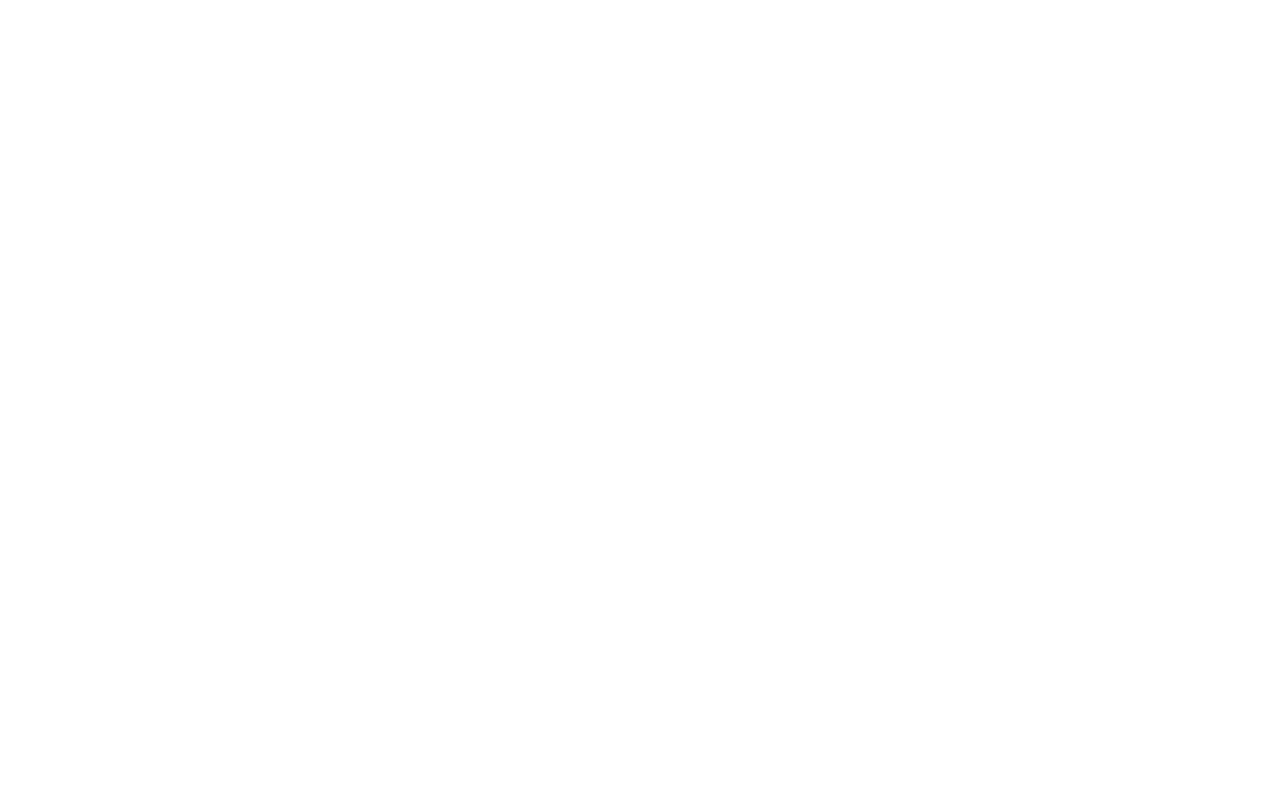
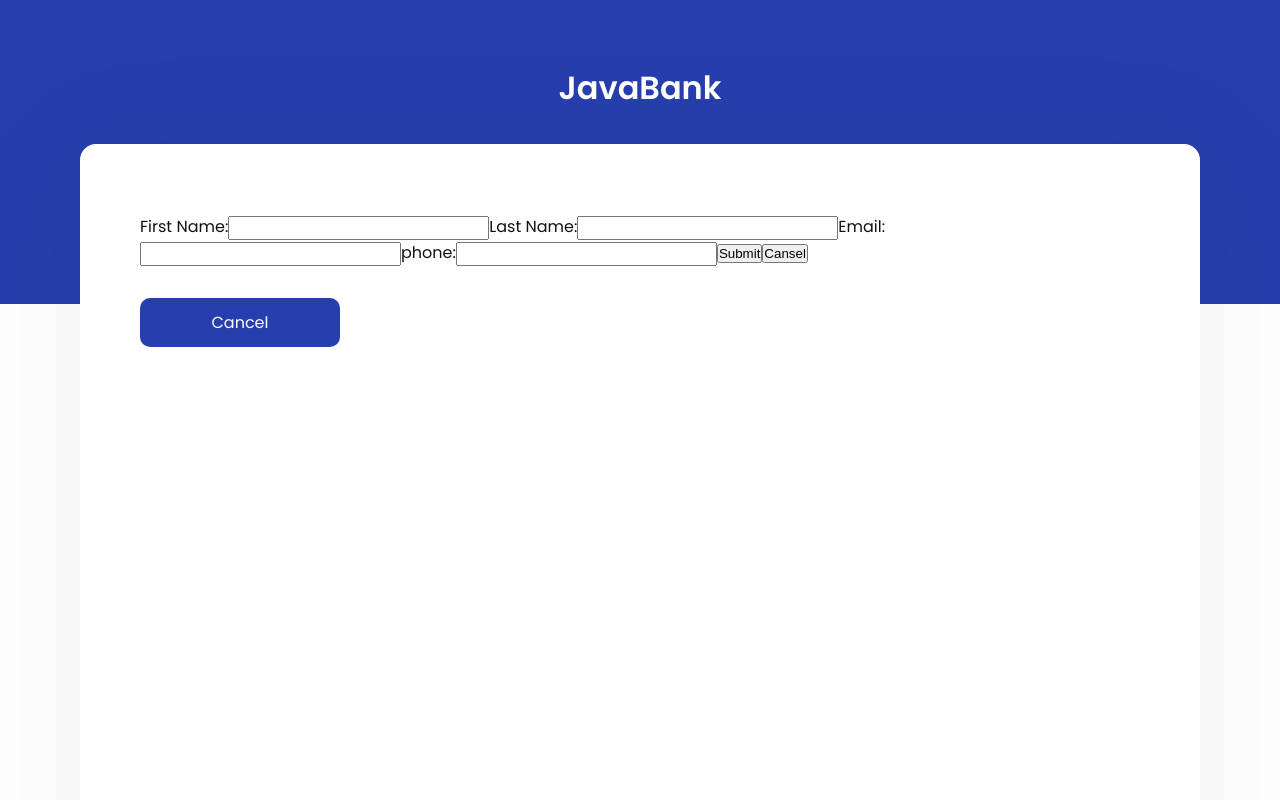
Before and after one commit to FabyoSK/javabank-react, a React (Create React App) app: page /register in a window 1280 px wide. Shown: the top 800 px of the page. Built offline with nearby package versions, Linux system fonts and the light colour scheme.

Commit message:
Feat: add register page

```diff
--- a/public/index.html
+++ b/public/index.html
@@ -1,15 +1,18 @@
 <!DOCTYPE html>
 <html lang="en">
-<head>
-  <meta charset="UTF-8">
-  <meta name="viewport" content="width=device-width, initial-scale=1.0">
+  <head>
+    <meta charset="UTF-8" />
+    <meta name="viewport" content="width=device-width, initial-scale=1.0" />
 
-  <link rel="preconnect" href="https://fonts.gstatic.com">
-  <link href="https://fonts.googleapis.com/css2?family=Poppins:wght@400;600&display=swap" rel="stylesheet">
+    <link rel="preconnect" href="https://fonts.gstatic.com" />
+    <link
+      href="https://fonts.googleapis.com/css2?family=Poppins:wght@400;600&display=swap"
+      rel="stylesheet"
+    />
 
-  <title>to.do</title>
-</head>
-<body>
-  <div id="root"></div>
-</body>
+    <title>JavaBank | FSK</title>
+  </head>
+  <body>
+    <div id="root"></div>
+  </body>
 </html>
--- a/src/Routes.tsx
+++ b/src/Routes.tsx
@@ -1,12 +1,14 @@
 import { BrowserRouter, Switch, Route } from "react-router-dom";
 
 import { Landing } from "./pages/Landing";
+import { Register } from "./pages/Register";
 
 function Routes() {
   return (
     <BrowserRouter>
       <Switch>
         <Route path="/" exact component={Landing} />
+        <Route path="/register" exact component={Register} />
       </Switch>
     </BrowserRouter>
   );
--- a/src/components/CustomerList.tsx
+++ b/src/components/CustomerList.tsx
@@ -4,7 +4,7 @@
 
 import "../styles/CustomerList.scss";
 import "../styles/CustomerTable.scss";
-import { transform } from "@babel/core";
+import "../styles/BaseStyle.scss";
 
 interface Customer {
   id: number;
@@ -24,7 +24,7 @@
   }, []);
 
   return (
-    <section className="customer-list container">
+    <section className="box container">
       <header>
         <h2>Customer List</h2>
       </header>
@@ -51,6 +51,9 @@
           return <CustomerItem customer={customer} />;
         })}
       </div>
+      <a href="/register" className="button-link">
+        New Customer
+      </a>
     </section>
   );
 }
--- /dev/null
+++ b/src/components/RegisterForm.tsx
@@ -0,0 +1,59 @@
+import { FormEvent, useEffect, useState } from "react";
+import api from "../services/api";
+import "../styles/BaseStyle.scss";
+export function RegisterForm() {
+  const [firstName, setFirstName] = useState("");
+  const [lastName, setLastName] = useState("");
+  const [email, setEmail] = useState("");
+  const [phone, setPhone] = useState("");
+
+  function handleCustomerSubmit() {
+    console.log(firstName, lastName, email, phone);
+    api.post("customer", {
+      firstName,
+      lastName,
+      email,
+      phone,
+    });
+  }
+
+  return (
+    <section className="container box">
+      <form onSubmit={handleCustomerSubmit}>
+        <label>First Name:</label>
+        <input
+          value={firstName}
+          onChange={(e) => {
+            setFirstName(e.target.value);
+          }}
+        />
+        <label>Last Name:</label>
+        <input
+          value={lastName}
+          onChange={(e) => {
+            setLastName(e.target.value);
+          }}
+        />
+        <label>Email:</label>
+        <input
+          value={email}
+          onChange={(e) => {
+            setEmail(e.target.value);
+          }}
+        />
+        <label>phone:</label>
+        <input
+          value={phone}
+          onChange={(e) => {
+            setPhone(e.target.value);
+          }}
+        />
+        <button type="submit">Submit</button>
+        <button>Cansel</button>
+      </form>
+      <a href="/" className="button-link">
+        Cancel
+      </a>
+    </section>
+  );
+}
--- a/src/pages/Register.tsx
+++ b/src/pages/Register.tsx
@@ -1,9 +1,11 @@
+import { Header } from "../components/Header";
+import { RegisterForm } from "../components/RegisterForm";
+
 export function Register() {
   return (
-    <header className="header">
-      <div>
-        <h1>JavaBank</h1>
-      </div>
-    </header>
+    <>
+      <Header />
+      <RegisterForm />;
+    </>
   );
 }
--- /dev/null
+++ b/src/styles/BaseStyle.scss
@@ -0,0 +1,12 @@
+.button-link {
+  display: block;
+  background: var(--blue);
+  width: 200px;
+  margin: 32px 0;
+  padding: 12px 32px;
+  border-radius: 10px;
+}
+a {
+  text-align: center;
+  text-decoration: none;
+}
--- a/src/styles/CustomerList.scss
+++ b/src/styles/CustomerList.scss
@@ -1,4 +1,4 @@
-section.customer-list {
+section.box {
   background: var(--shapes);
   border-radius: 1rem;
 
```
